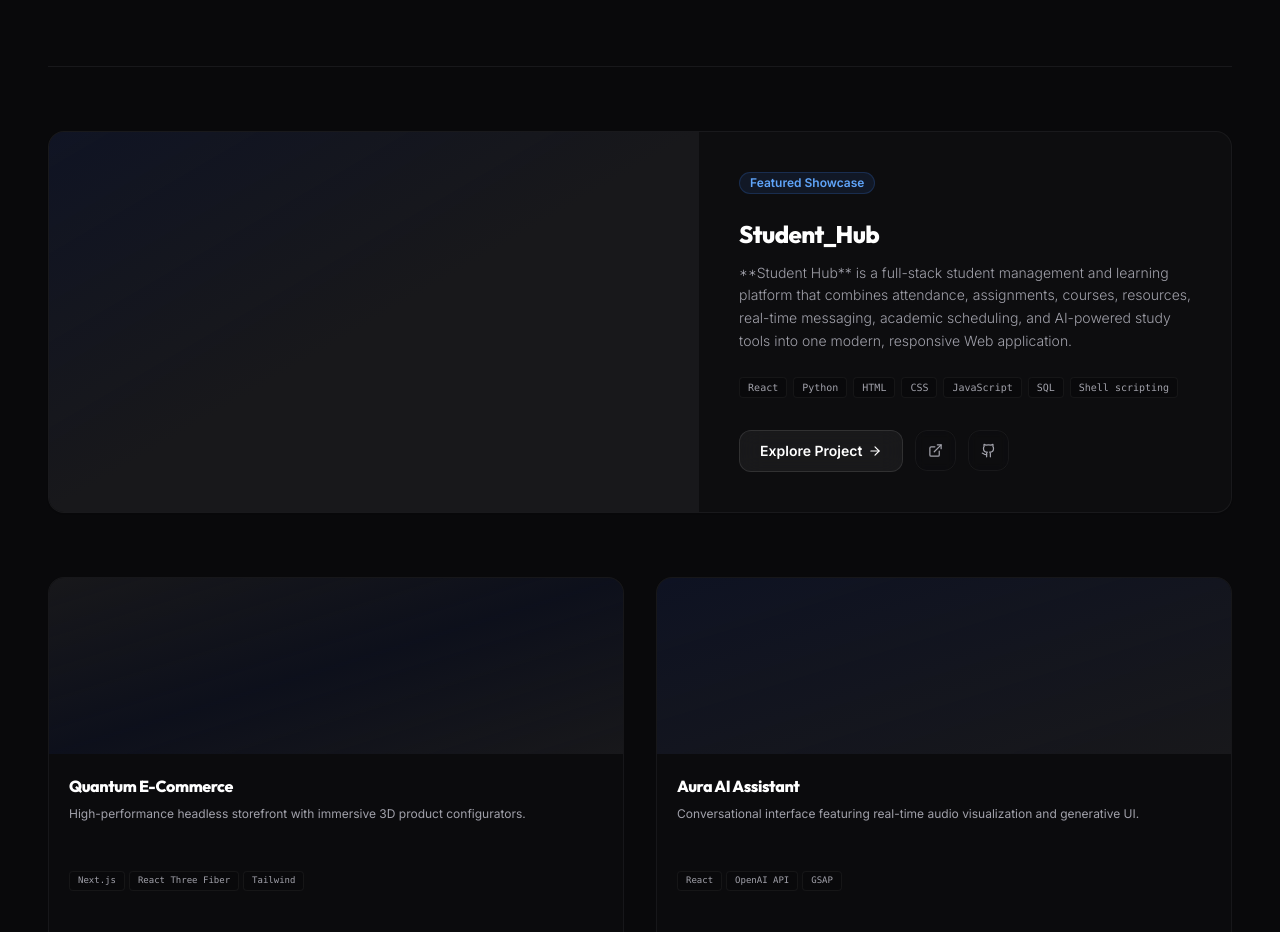
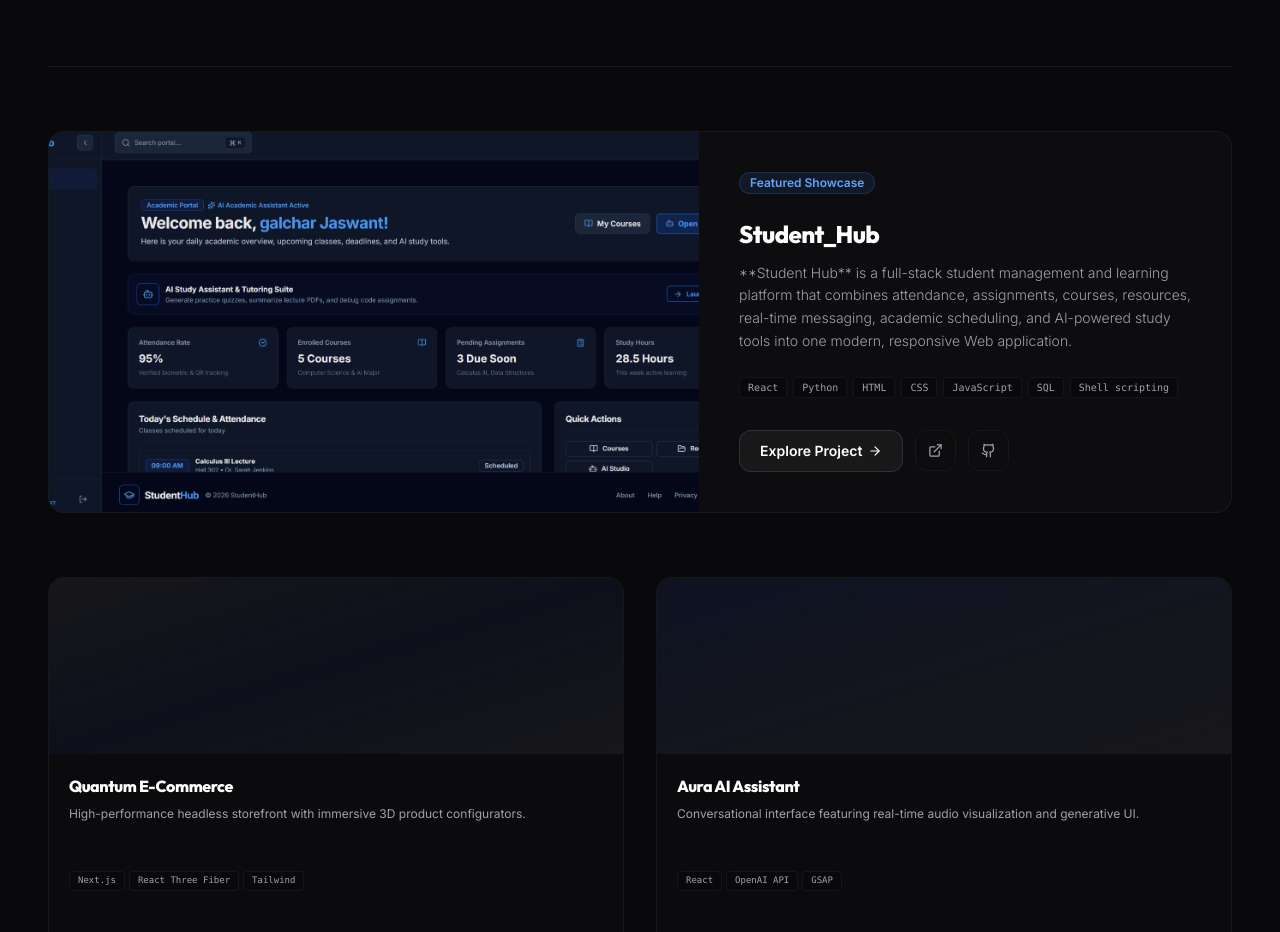
Before and after one commit to galcharjaswant01-code/my-portfolio, a React (Vite) app: page / in a window 1280 px wide. Shown: the part 3940-4872 px from the top of the page. Built offline with nearby package versions, Linux system fonts and the light colour scheme.

Commit message:
fix: show project image in FeaturedProject component

```diff
--- a/src/components/FeaturedProject.jsx
+++ b/src/components/FeaturedProject.jsx
@@ -19,8 +19,16 @@ const FeaturedProject = ({ onProjectClick }) => {
         {/* Left Side: Full-width borderless image */}
         <motion.div
           layoutId={`project-image-${FEATURED_PROJECT.id}`}
-          className={`w-full lg:w-[55%] h-[240px] lg:h-[380px] bg-gradient-to-br ${FEATURED_PROJECT.gradient} relative overflow-hidden`}
-        />
+          className={`w-full lg:w-[55%] h-[240px] lg:h-[380px] ${FEATURED_PROJECT.image ? 'bg-zinc-900' : `bg-gradient-to-br ${FEATURED_PROJECT.gradient}`} relative overflow-hidden`}
+        >
+          {FEATURED_PROJECT.image && (
+            <img
+              src={FEATURED_PROJECT.image}
+              alt={FEATURED_PROJECT.title}
+              className="w-full h-full object-cover object-top opacity-90 group-hover:opacity-100 group-hover:scale-105 transition-all duration-500"
+            />
+          )}
+        </motion.div>
 
         {/* Right Side: Content */}
         <div className="w-full lg:w-[45%] p-8 lg:p-10 flex flex-col justify-center">
```
